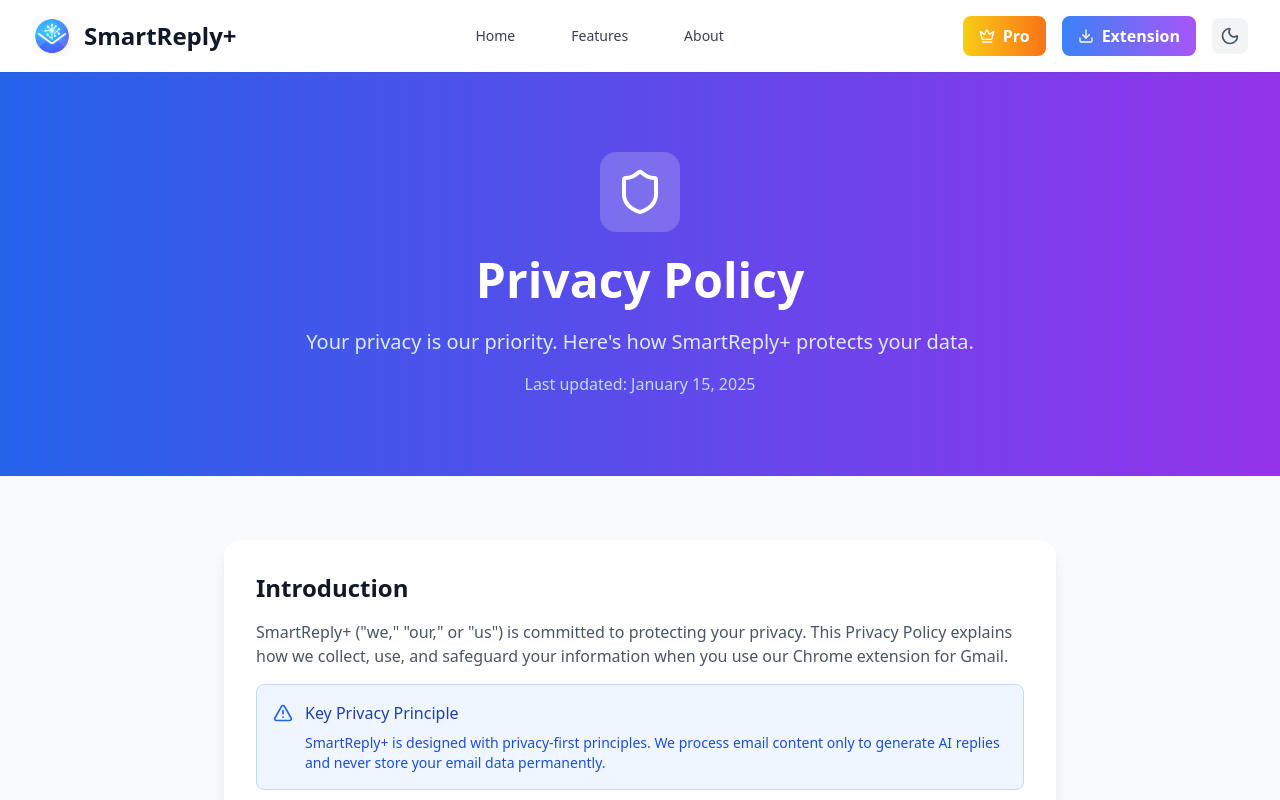
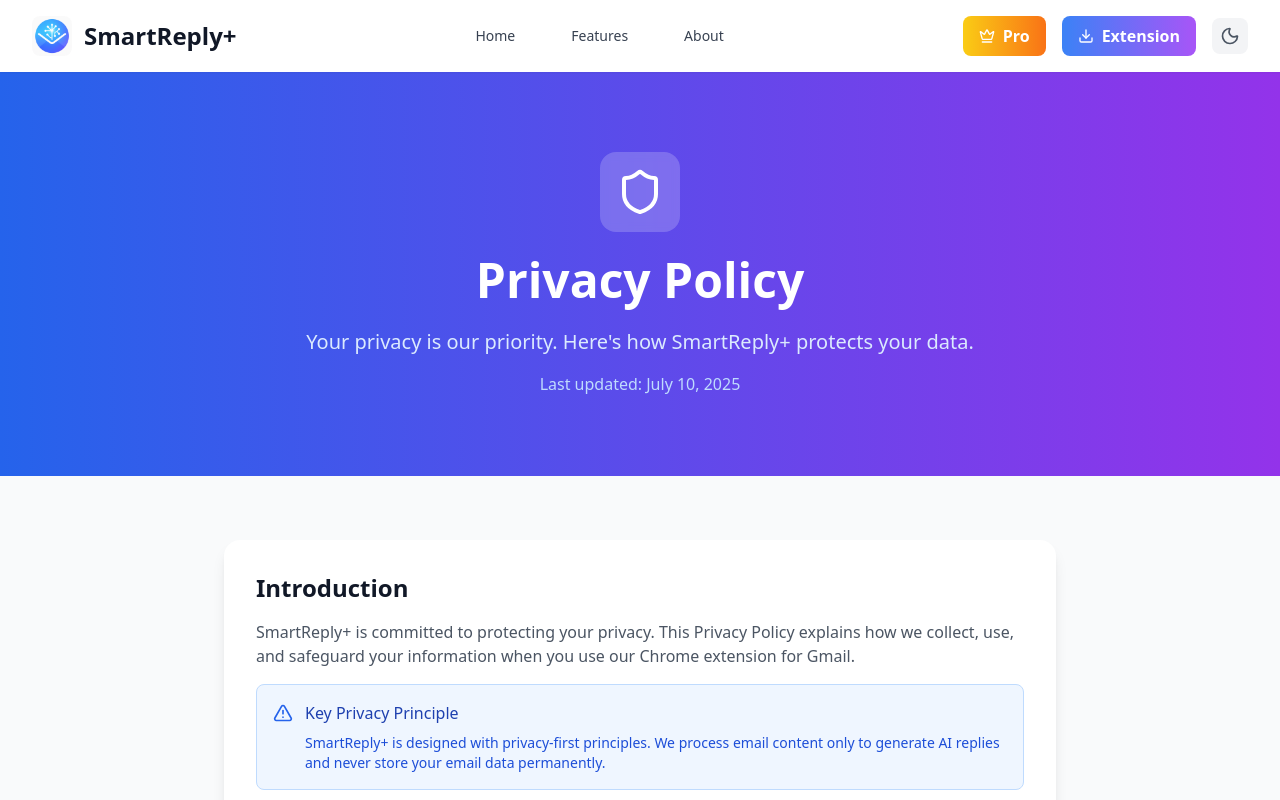
Before and after one commit to CodeTirtho97/SmartReply, a React (Vite) app in the folder frontend/: page /privacy-policy in a window 1280 px wide. Shown: the top 800 px of the page. Built offline with nearby package versions, Linux system fonts and the light colour scheme; the HTML template or start-up script is replaced by a standard one.

Commit message:
Update PrivacyPolicy.jsx

```diff
--- a/frontend/src/pages/PrivacyPolicy.jsx
+++ b/frontend/src/pages/PrivacyPolicy.jsx
@@ -2,7 +2,7 @@
 import { Shield, Lock, Eye, Database, Server, Mail, AlertTriangle } from 'lucide-react';
 
 const PrivacyPolicy = () => {
-  const lastUpdated = "January 15, 2025";
+  const lastUpdated = "July 10, 2025";
 
   const sections = [
     {
@@ -168,7 +168,7 @@
               Introduction
             </h2>
             <p className="text-gray-600 dark:text-gray-400 mb-4">
-              SmartReply+ ("we," "our," or "us") is committed to protecting your privacy. This Privacy Policy explains how we collect, use, and safeguard your information when you use our Chrome extension for Gmail.
+              SmartReply+ is committed to protecting your privacy. This Privacy Policy explains how we collect, use, and safeguard your information when you use our Chrome extension for Gmail.
             </p>
             <div className="bg-blue-50 dark:bg-blue-900/20 border border-blue-200 dark:border-blue-800 rounded-lg p-4">
               <div className="flex items-start space-x-3">
@@ -224,7 +224,7 @@
           </div>
 
           {/* Contact Information */}
-          <div className="bg-gradient-to-r from-gray-800 to-gray-900 text-white rounded-2xl p-8 mt-12">
+          {/* <div className="bg-gradient-to-r from-gray-800 to-gray-900 text-white rounded-2xl p-8 mt-12">
             <div className="text-center">
               <Mail className="w-12 h-12 text-blue-400 mx-auto mb-4" />
               <h2 className="text-2xl font-bold mb-4">Questions About Privacy?</h2>
@@ -245,7 +245,7 @@
                 </p>
               </div>
             </div>
-          </div>
+          </div> */}
 
           {/* Policy Updates */}
           <div className="bg-white dark:bg-gray-800 rounded-2xl p-8 shadow-lg mt-8">
```
